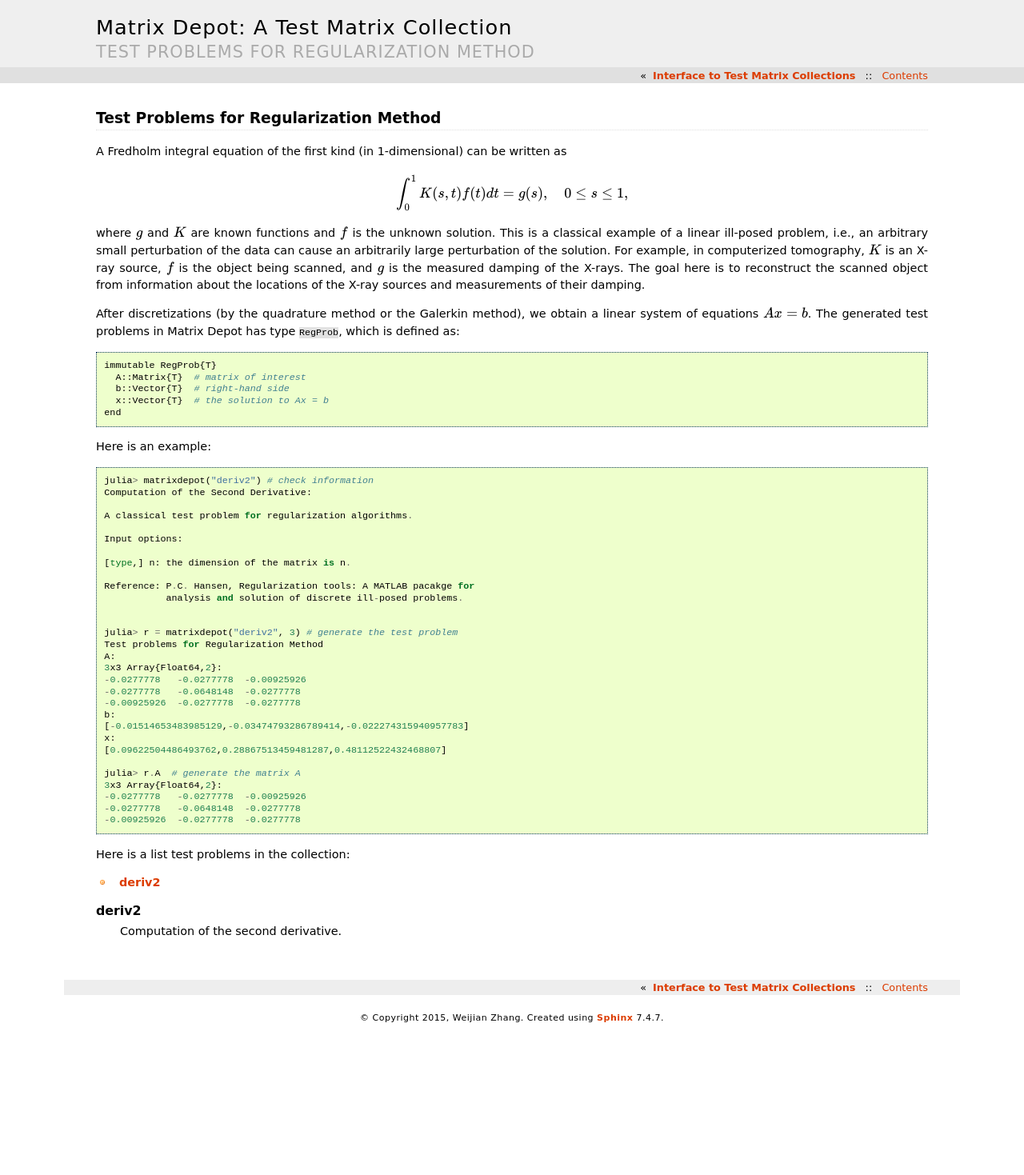
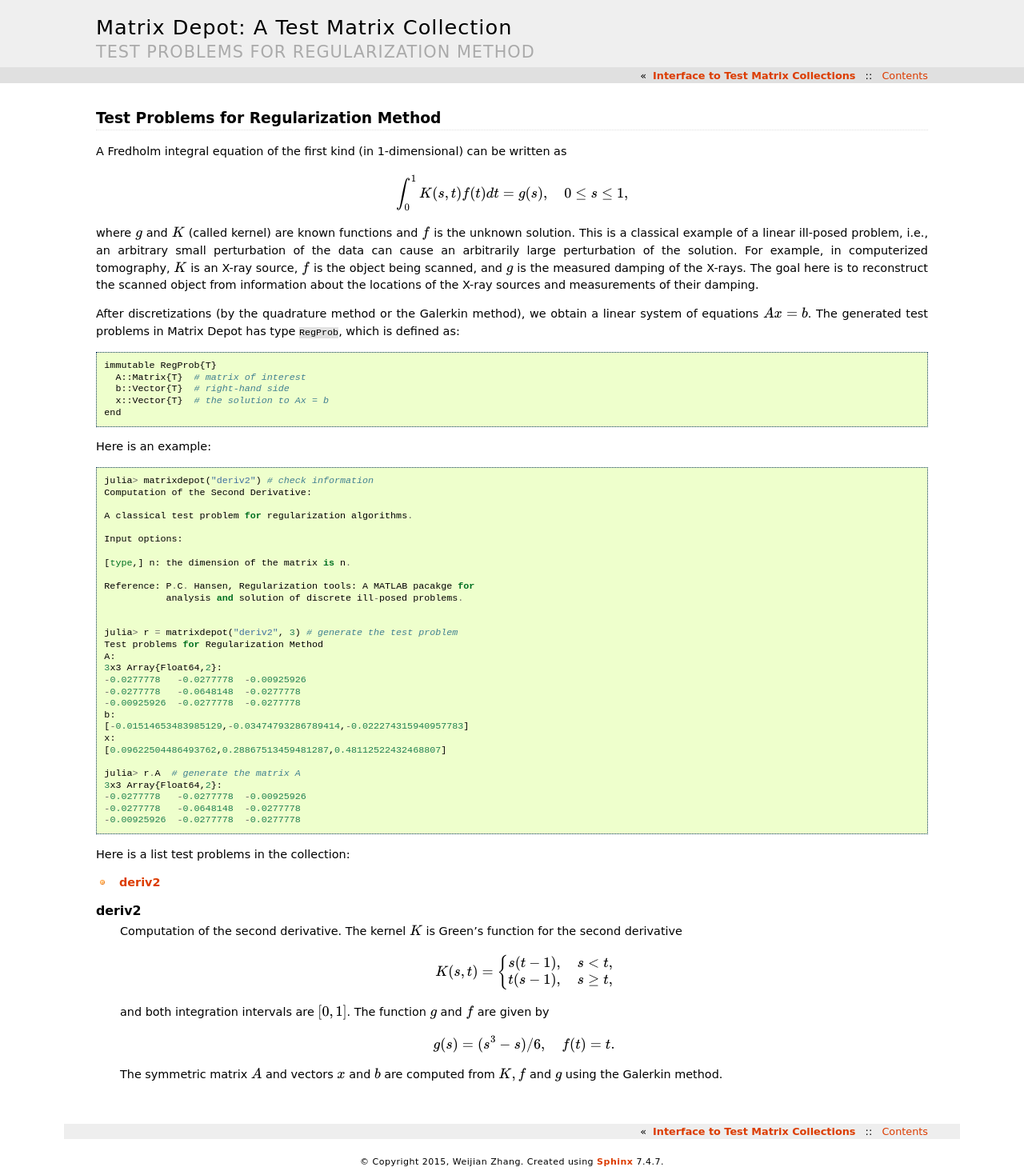
Before and after one commit to JuliaLinearAlgebra/MatrixDepot.jl, a Sphinx documentation site: the page built from doc/regu.rst, in a window 1280 px wide. Shown: the whole page at 80% size. Built offline with Sphinx 7.4.7, drawn with Linux system fonts in a browser that asks for light colours; before the commit the page ends 1290 px from its top, so only the background shows below that.

Commit message:
add test for deriv2

```diff
--- a/doc/regu.rst
+++ b/doc/regu.rst
@@ -10,15 +10,15 @@ be written as
 
    \int_{0}^1 K(s,t) f(t) dt = g(s), \quad 0 \leq s \leq 1,
 
-where :math:`g` and :math:`K` are known functions and :math:`f` is the
-unknown solution. This is a classical example of a linear ill-posed
-problem, i.e., an arbitrary small perturbation of the data can cause
-an arbitrarily large perturbation of the solution. For example, in
-computerized tomography, :math:`K` is an X-ray source, :math:`f` is
-the object being scanned, and :math:`g` is the measured damping of the
-X-rays. The goal here is to reconstruct the scanned object from
-information about the locations of the X-ray sources and measurements
-of their damping.
+where :math:`g` and :math:`K` (called kernel) are known functions
+and :math:`f` is the unknown solution. This is a classical example of
+a linear ill-posed problem, i.e., an arbitrary small perturbation of
+the data can cause an arbitrarily large perturbation of the
+solution. For example, in computerized tomography, :math:`K` is an
+X-ray source, :math:`f` is the object being scanned, and :math:`g` is
+the measured damping of the X-rays. The goal here is to reconstruct
+the scanned object from information about the locations of the X-ray
+sources and measurements of their damping.
 
 After discretizations (by the quadrature method or the Galerkin
 method), we obtain a linear system of equations :math:`Ax=b`. The
@@ -72,4 +72,22 @@ Here is a list test problems in the collection:
    :sorted:
 
    deriv2
-      Computation of the second derivative.
+      Computation of the second derivative. The kernel :math:`K`
+      is Green's function for the second derivative
+
+      .. math::
+
+           K(s,t) = \begin{cases}
+                    s(t - 1), \quad s < t, \\
+                    t(s - 1), \quad s \geq t, \\
+                    \end{cases}
+
+      and both integration intervals are :math:`[0,1]`. The function
+      :math:`g` and :math:`f` are given by
+
+      .. math::
+
+           g(s) = (s^3 - s)/6, \quad f(t) = t.
+
+      The symmetric matrix :math:`A` and vectors :math:`x` and :math:`b`
+      are computed from :math:`K,f` and :math:`g` using the Galerkin method.
```
Also changed, not shown: 2 other files.
